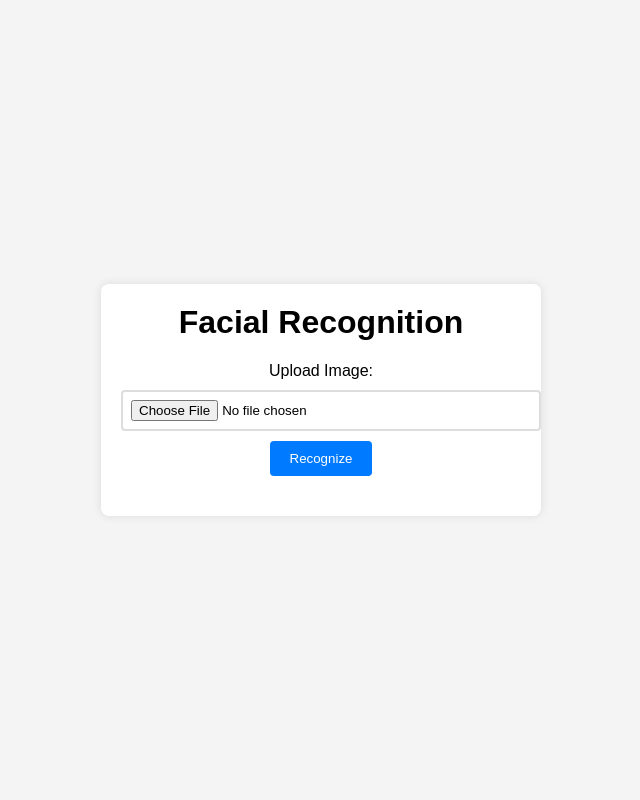
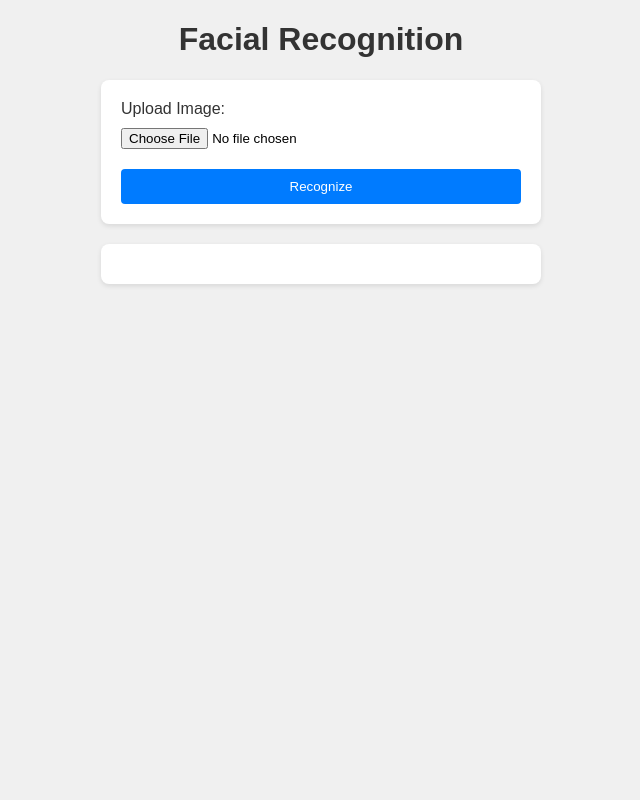
Before and after one commit to KaungHtetCho-22/Face-recognition-on-AWS, a Flask app: page / in a window 1280 px wide. Shown: the whole page, without its empty margins (319-959 px from the left). Run offline with Flask 3, Linux system fonts and the light colour scheme.

Commit message:
update app.py

```diff
--- a/code/app/app.py
+++ b/code/app/app.py
@@ -1,8 +1,6 @@
 from flask import Flask, render_template, request, jsonify
 import boto3
-import cv2
 import io
-from PIL import Image
 
 app = Flask(__name__)
 
@@ -26,24 +24,21 @@ def recognize():
     # Get the image data from the request
     image_data = request.files['image'].read()
 
-    # Convert the image data to a byte stream
-    image_binary = io.BytesIO(image_data)
-
     # Use AWS Rekognition to search for faces in the image
     response = rekognition.search_faces_by_image(
         CollectionId='testCollection',
-        Image={'Bytes': image_binary.getvalue()}
+        Image={'Bytes': image_data}
     )
 
-    # Process the response and render the template with recognition result
+    # Process the response and return the recognition result
     result = process_recognition_response(response)
-    return render_template('index.html', recognition_result=result)
+    return jsonify(result)
 
 def process_recognition_response(response):
     found = False
     result = {'status': 'not_recognized'}
 
-    for match in response['FaceMatches']:
+    for match in response.get('FaceMatches', []):
         face = dynamodb.get_item(
             TableName='testTable',
             Key={'RekognitionId': {'S': match['Face']['FaceId']}}
--- a/code/app/templates/index.html
+++ b/code/app/templates/index.html
@@ -1,79 +1,74 @@
 <!DOCTYPE html>
-<html>
+<html lang="en">
 <head>
+    <meta charset="UTF-8">
+    <meta name="viewport" content="width=device-width, initial-scale=1.0">
     <title>Facial Recognition App</title>
     <style>
         body {
             font-family: Arial, sans-serif;
-            background-color: #f4f4f4;
             margin: 0;
             padding: 0;
-            display: flex;
-            justify-content: center;
-            align-items: center;
-            height: 100vh;
+            background-color: #f0f0f0;
         }
 
-        .container {
+        h1 {
+            text-align: center;
+            color: #333;
+        }
+
+        #recognition-form {
             max-width: 400px;
-            width: 100%;
+            margin: 0 auto;
             padding: 20px;
             background-color: #fff;
             border-radius: 8px;
-            box-shadow: 0 0 10px rgba(0, 0, 0, 0.1);
-            text-align: center;
-        }
-
-        h1 {
-            margin-top: 0;
+            box-shadow: 0 2px 5px rgba(0, 0, 0, 0.1);
         }
 
         label {
             display: block;
             margin-bottom: 10px;
+            color: #333;
         }
 
         input[type="file"] {
-            border: 2px solid #ddd;
-            border-radius: 4px;
-            padding: 8px;
-            width: 100%;
+            display: block;
+            margin-bottom: 20px;
         }
 
-        button {
+        button[type="submit"] {
+            display: block;
+            width: 100%;
+            padding: 10px;
             background-color: #007bff;
             color: #fff;
             border: none;
             border-radius: 4px;
-            padding: 10px 20px;
             cursor: pointer;
-            margin-top: 10px;
+            transition: background-color 0.3s ease;
         }
 
-        button:hover {
+        button[type="submit"]:hover {
             background-color: #0056b3;
         }
 
         #recognition-result {
-            margin-top: 20px;
+            max-width: 400px;
+            margin: 20px auto;
+            padding: 20px;
+            background-color: #fff;
+            border-radius: 8px;
+            box-shadow: 0 2px 5px rgba(0, 0, 0, 0.1);
         }
 
-        .status {
-            font-weight: bold;
-            margin-bottom: 5px;
-        }
-
-        .recognized {
-            color: green;
-        }
-
-        .error {
-            color: red;
+        p {
+            color: #333;
+            margin: 0;
         }
     </style>
 </head>
 <body>
-    <div class="container">
     <h1>Facial Recognition</h1>
 
     <form id="recognition-form" enctype="multipart/form-data">
@@ -82,7 +77,8 @@
         <button type="submit">Recognize</button>
     </form>
 
-        <div id="recognition-result"></div>
+    <div id="recognition-result">
+        <!-- Recognition result will be updated dynamically here -->
     </div>
 
     <script>
@@ -102,8 +98,13 @@
                     body: formData
                 });
 
-                const data = await response.text();
-                resultDiv.innerHTML = data;
+                const data = await response.json();
+
+                if (data.status === 'recognized') {
+                    resultDiv.innerHTML = `<p>Recognized: ${data.name}</p>`;
+                } else {
+                    resultDiv.innerHTML = `<p>${data.status}</p>`;
+                }
             } catch (error) {
                 console.error(error);
                 resultDiv.innerHTML = 'An error occurred';
```
Lines whose indentation alone changed are shown as unchanged.
